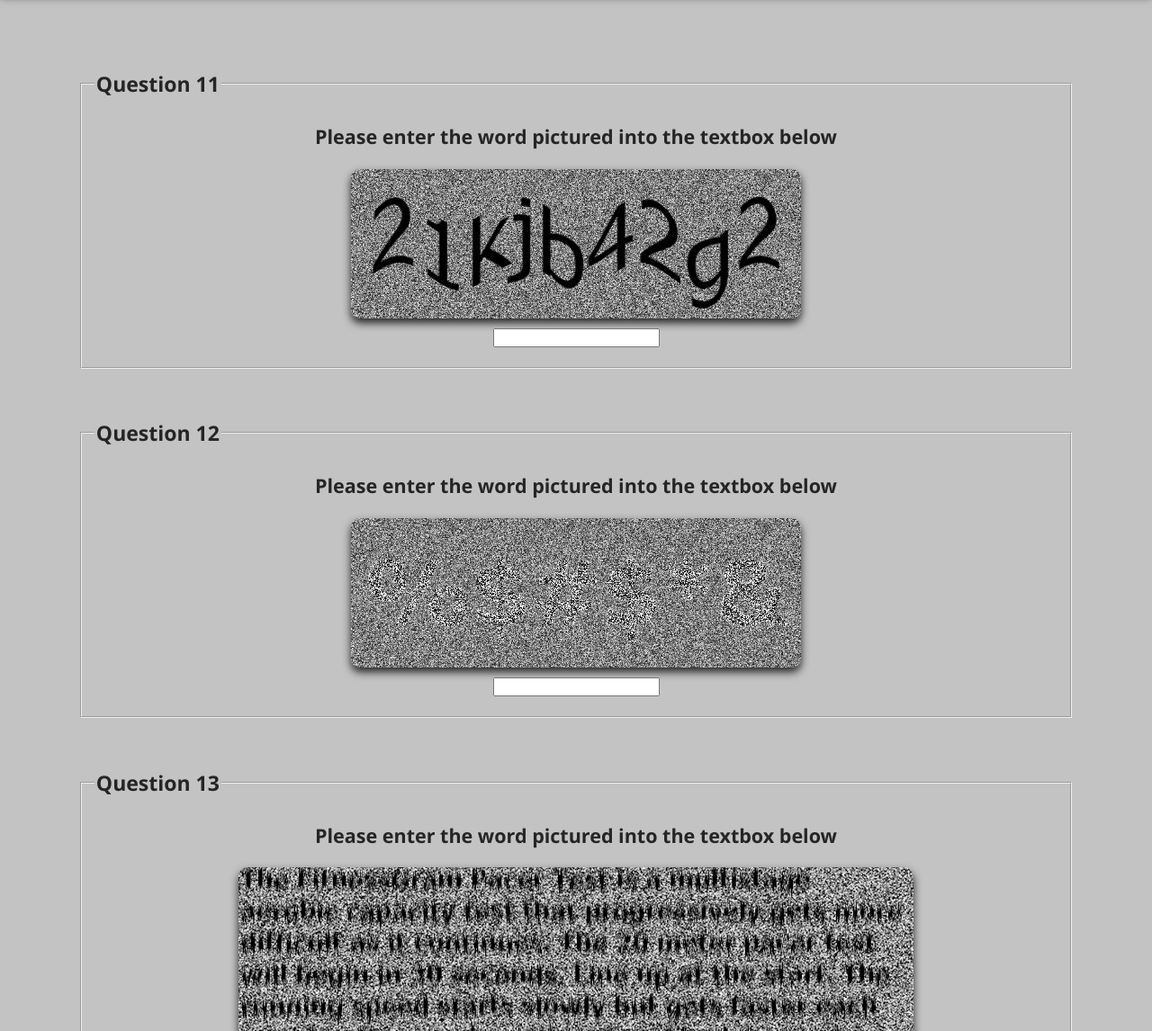
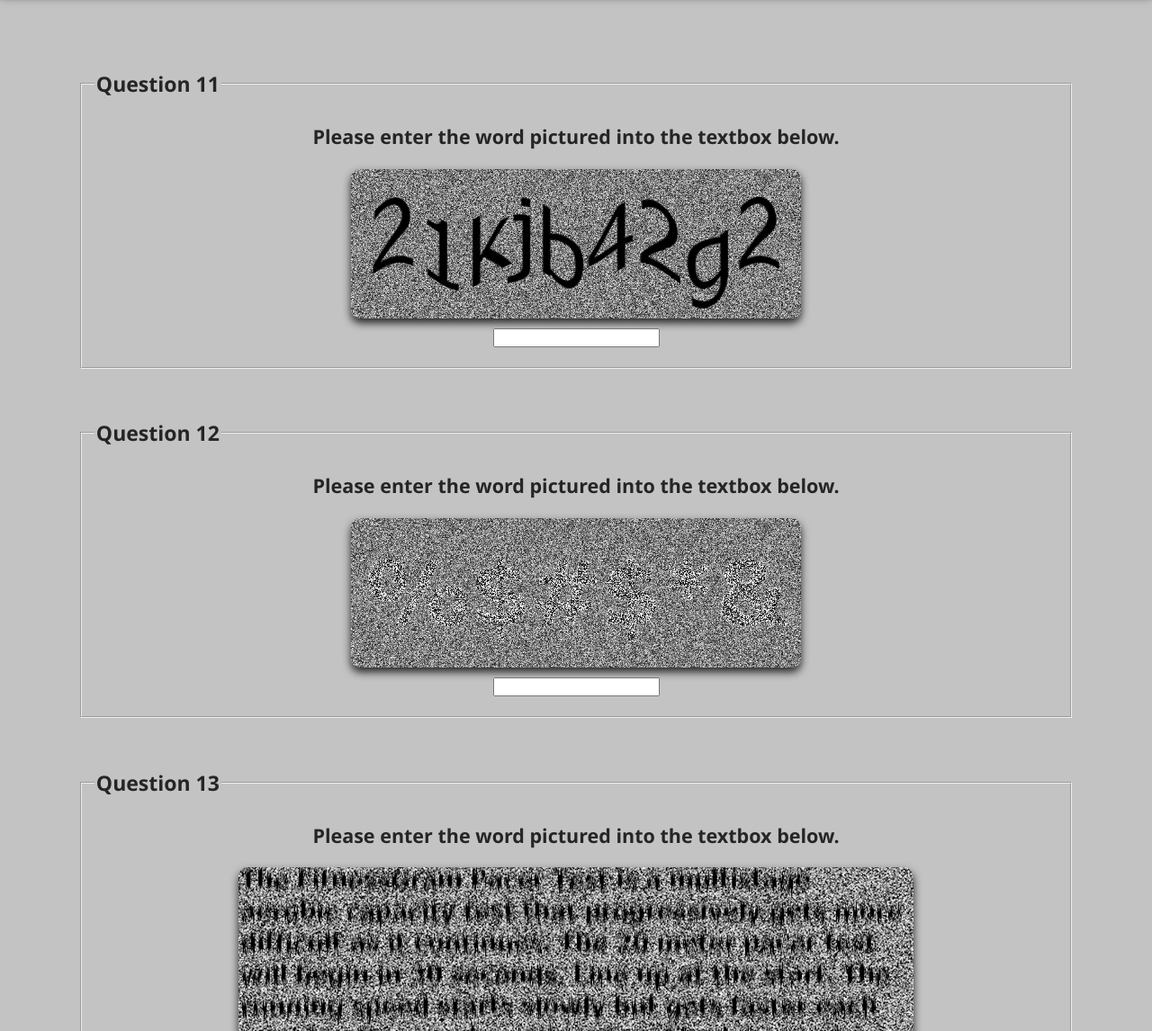
Before and after one commit to Tanner12345678/tanner12345678, a plain HTML site: page page8.html in a window 1280 px wide. Shown: the part 160-1306 px from the top of the page at 90% size. Drawn offline with Linux system fonts and the light colour scheme; a web font is replaced by a local one.

Commit message:
Add files via upload

```diff
--- a/page8.html
+++ b/page8.html
@@ -30,21 +30,21 @@
 
 			<fieldset>
 			<legend>Question 11</legend>
-			<h3 class="centered">Please enter the word pictured into the textbox below</h3>
+			<h3 class="centered">Please enter the word pictured into the textbox below.</h3>
 				<img class="imgstyle" src="media/text2.png" alt="21kjb42g2" style="width: 500px;">
 				<input type="text" name="question" required></input>
 			</fieldset>
 
 			<fieldset>
 			<legend>Question 12</legend>
-			<h3 class="centered">Please enter the word pictured into the textbox below</h3>
+			<h3 class="centered">Please enter the word pictured into the textbox below.</h3>
 				<img class="imgstyle" src="media/text3.png" alt="%$#$*&" style="width: 500px;">
 				<input type="text" name="question" required></input>
 			</fieldset>
 
 			<fieldset>
 			<legend>Question 13</legend>
-			<h3 class="centered">Please enter the word pictured into the textbox below</h3>
+			<h3 class="centered">Please enter the word pictured into the textbox below.</h3>
 				<img class="imgstyle" src="media/text4.png" style="width: 750px;" alt="The FitnessGram Pacer Test is a multistage aerobic capacity test that progressively gets more difficult as it continues. The 20 meter pacer test will begin in 30 seconds. Line up at the start. The running speed starts slowly but gets faster each minute after you hear this signal bodeboop. A sing lap should be completed every time you hear this sound. ding Remember to run in a straight line and run as long as possible. The second time you fail to complete a lap before the sound, your test is over. The test will begin on the word start. On your mark. Get ready. Start!">
 				<input type="text" name="question" required></input>
 			</fieldset>
```
